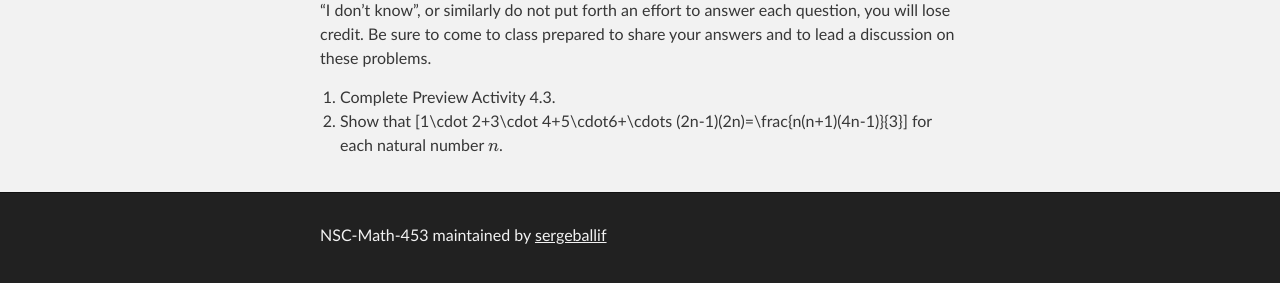
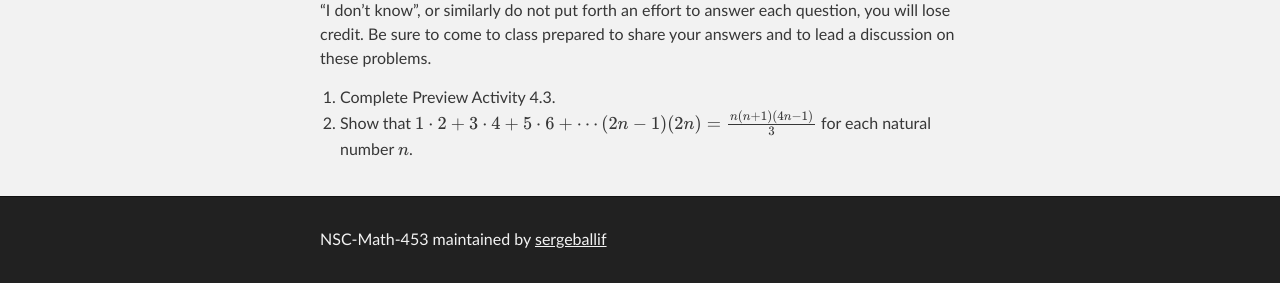
Before and after one commit to sergeballif/NSC-Math-453, a Jekyll site: the page built from GP8.md, in a window 1280 px wide. Shown: the part 1328-1611 px from the top of the page. Built offline with Jekyll 4.4.1, drawn with Linux system fonts in a browser that asks for light colours; formulas are drawn with MathJax 3.

Commit message:
Updated GP8.md

```diff
--- a/GP8.md
+++ b/GP8.md
@@ -36,4 +38,4 @@ Once again I want to stress the importance of knowing the principle of mathemati
 During your reading or afterwards, answer the following questions. These will be graded on a scale of 0 to 1 on the basis of completeness and effort only. You should give a good-faith effort to answer each exercise and be right in your answer, but if you make a mathematical or conceptual mistake it will not count against you. However, if you leave an item blank, put “I don’t know”, or similarly do not put forth an effort to answer each question, you will lose credit. Be sure to come to class prepared to share your answers and to lead a discussion on these problems.
 
 1. Complete Preview Activity 4.3.
-2. Show that \[1\cdot 2+3\cdot 4+5\cdot6+\cdots (2n-1)(2n)=\frac{n(n+1)(4n-1)}{3}\] for each natural number $n$.
+2. Show that $$1\cdot 2+3\cdot 4+5\cdot6+\cdots (2n-1)(2n)=\frac{n(n+1)(4n-1)}{3}$$ for each natural number $n$.
```
Also changed, not shown: other parts of GP8.md (+2 -0 lines).
